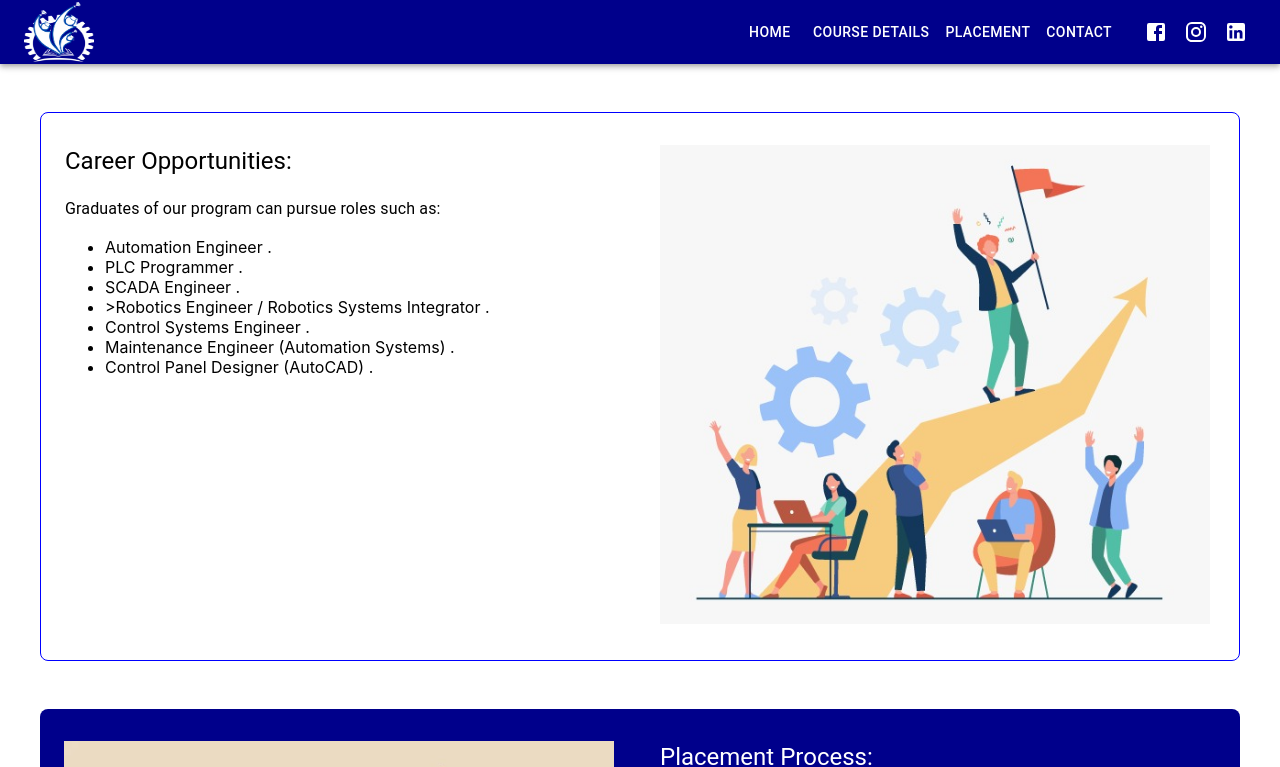
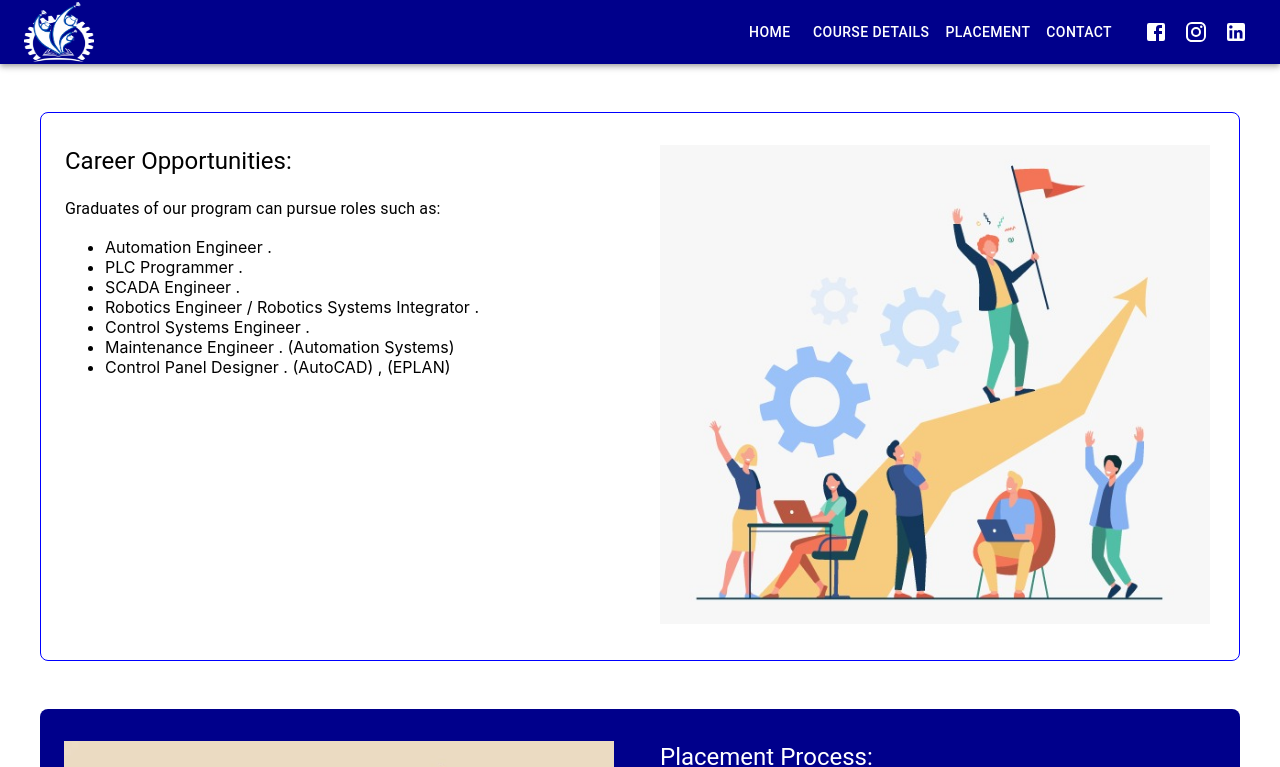
Before and after one commit to upskillautomation/my-project, a React (Create React App) app: page /career in a window 1280 px wide. Shown: the top 767 px of the page. Built offline with nearby package versions, Linux system fonts and the light colour scheme; a web font is replaced by a local one.

Commit message:
ui changes

```diff
--- a/src/Home/Career.js
+++ b/src/Home/Career.js
@@ -92,7 +92,7 @@ export const Career = () => {
               <li >
                 <Typography variant="h7" sx={{color:'black'}}> SCADA Engineer .</Typography>
               </li>
-              <li style={{color:'black'}}>>
+              <li style={{color:'black'}}>
                 <Typography variant="h7" sx={{color:'black'}}>
                   Robotics Engineer / Robotics Systems Integrator .
                 </Typography>
@@ -102,12 +102,12 @@ export const Career = () => {
               </li>
               <li style={{color:'black'}}>
                 <Typography variant="h7" sx={{color:'black'}}>
-                  Maintenance Engineer (Automation Systems) .
+                  Maintenance Engineer . (Automation Systems)
                 </Typography>
               </li>
               <li style={{color:'black'}}>
                 <Typography variant="h7" sx={{color:'black'}}>
-                  Control Panel Designer (AutoCAD) .
+                  Control Panel Designer . (AutoCAD) , (EPLAN)
                 </Typography>
               </li>
             </ul>
```
